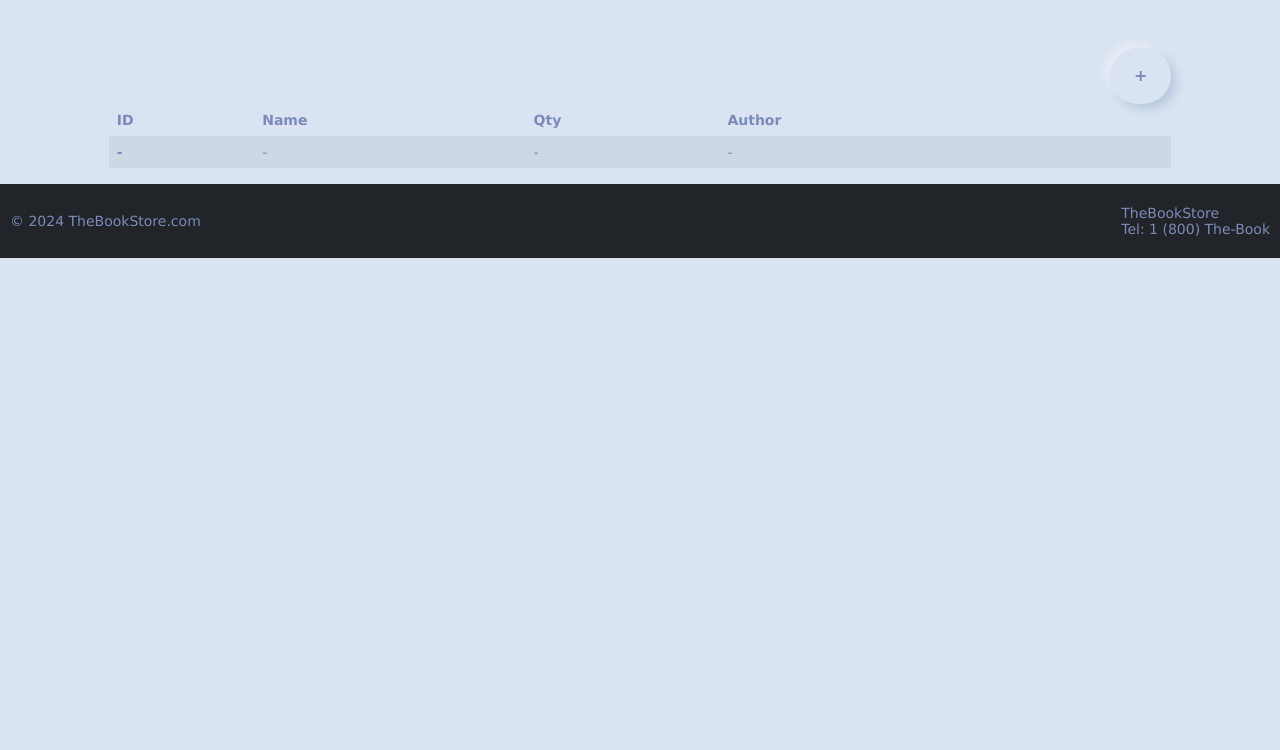
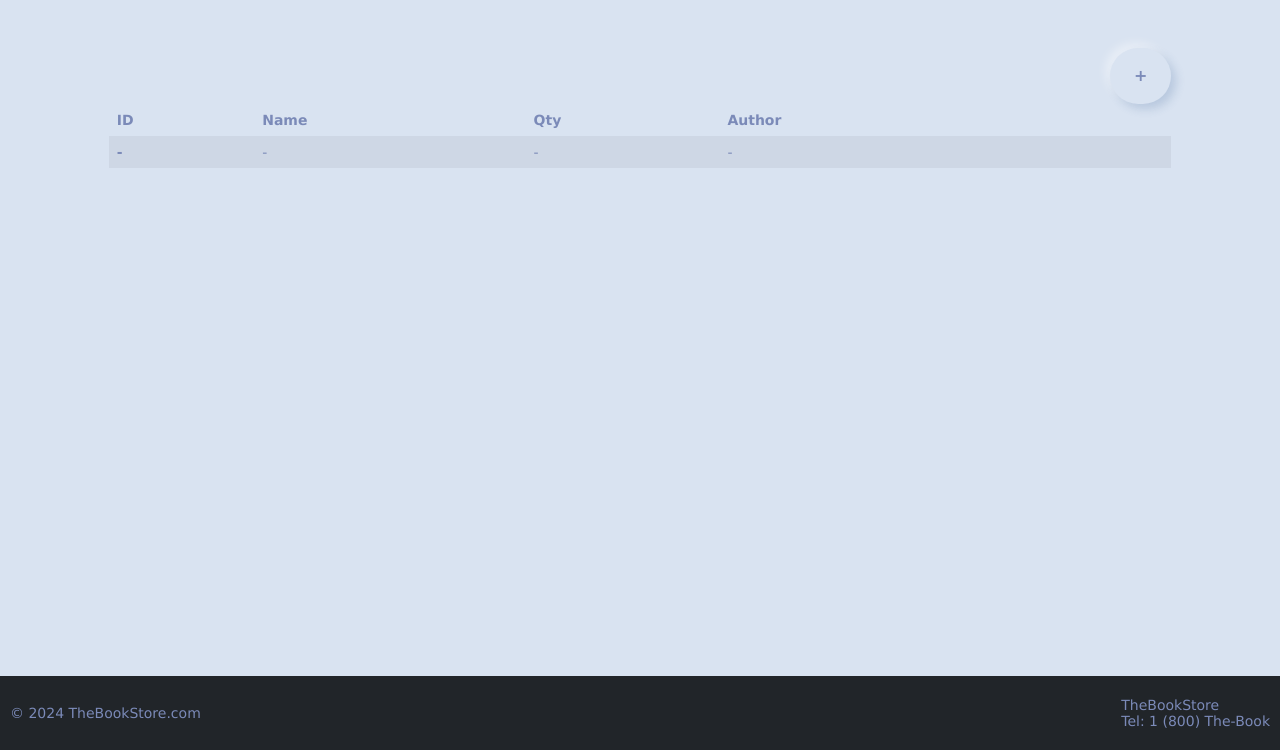
Before and after one commit to lydiaahope/inventory_management, a Django app: page /dashboard/ in a window 1280 px wide. Shown: the part 50-800 px from the top of the page. Run offline with Django 5.2, Linux system fonts and the light colour scheme; a user stored in the database is signed in; data that the repository does not hold is empty.

Commit message:
Fixed footer floating issue

```diff
--- a/inventory/templates/inventory/footer.html
+++ b/inventory/templates/inventory/footer.html
@@ -1,4 +1,4 @@
-<div class="footer bg-dark">
+<div class="fixed-bottom footer bg-dark">
     <div class="disclaimer">
         <span>&copy 2024 TheBookStore.com</span>
     </div>
```
Also changed, not shown: db.sqlite3.
